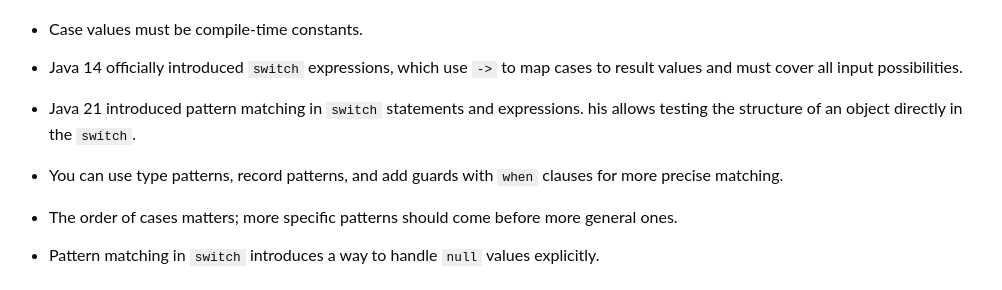
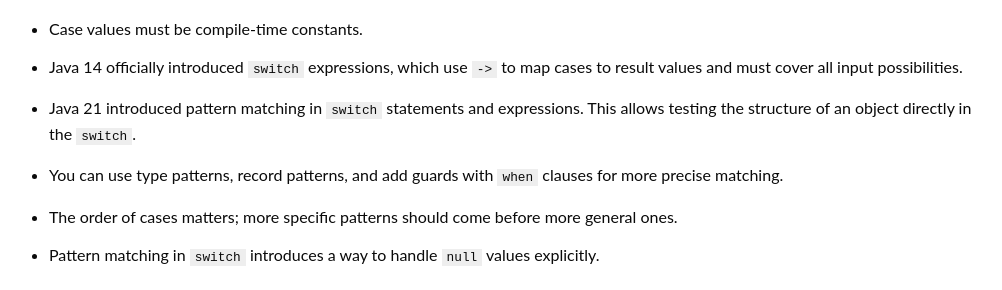
Before and after one commit to bigant88/ocpj21-book, a Jekyll site: the page built from ch05.md, in a window 1280 px wide and 900 px high, scrolled down 28968 px. Shown: the part 162-452 px from the top of the window, without its empty margins (146-1148 px from the left). Built offline with Jekyll 4.4.1, drawn with Linux system fonts in a browser that asks for light colours; nearby versions of some CDN libraries.

Commit message:
fix typo

```diff
--- a/ch05.md
+++ b/ch05.md
@@ -1300,7 +1300,7 @@ The third row `(7, 8, 9)` is never processed because the loops were terminated e
 
 - Java 14 officially introduced `switch` expressions, which use `->` to map cases to result values and must cover all input possibilities.
 
-- Java 21 introduced pattern matching in `switch` statements and expressions. his allows testing the structure of an object directly in the `switch`.
+- Java 21 introduced pattern matching in `switch` statements and expressions. This allows testing the structure of an object directly in the `switch`.
 
 - You can use type patterns, record patterns, and add guards with `when` clauses for more precise matching.
 
```
